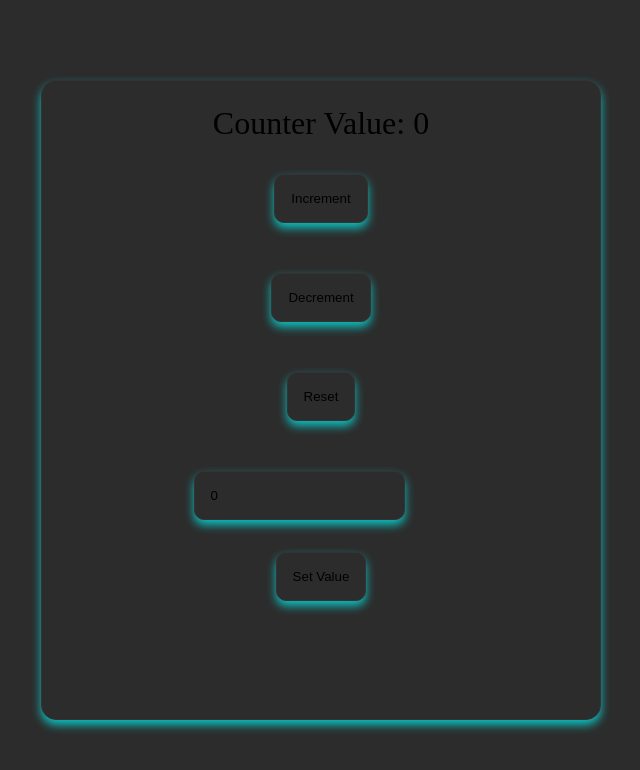
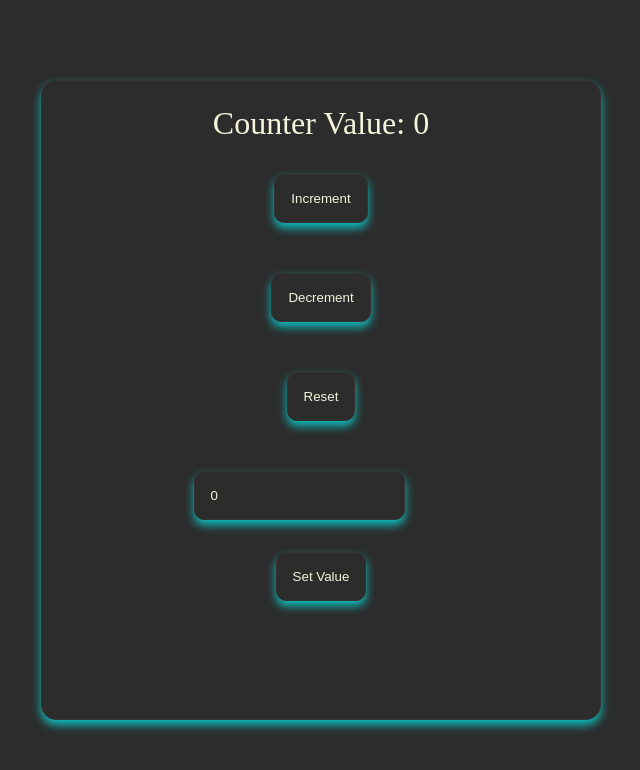
Before and after one commit to Tonathe3rd/React-Counter, a React (Create React App) app: page / in a window 1280 px wide. Shown: the top 770 px of the page, without its empty margins (319-959 px from the left). Built offline with nearby package versions, Linux system fonts and the light colour scheme.

Commit message:
new commit

```diff
--- a/src/App.css
+++ b/src/App.css
@@ -2,6 +2,7 @@
   margin: 0;
   padding: 0;
   box-sizing: border-box;
+  color: beige;
 }
 .App {
   background: #f8f8f4;
```
